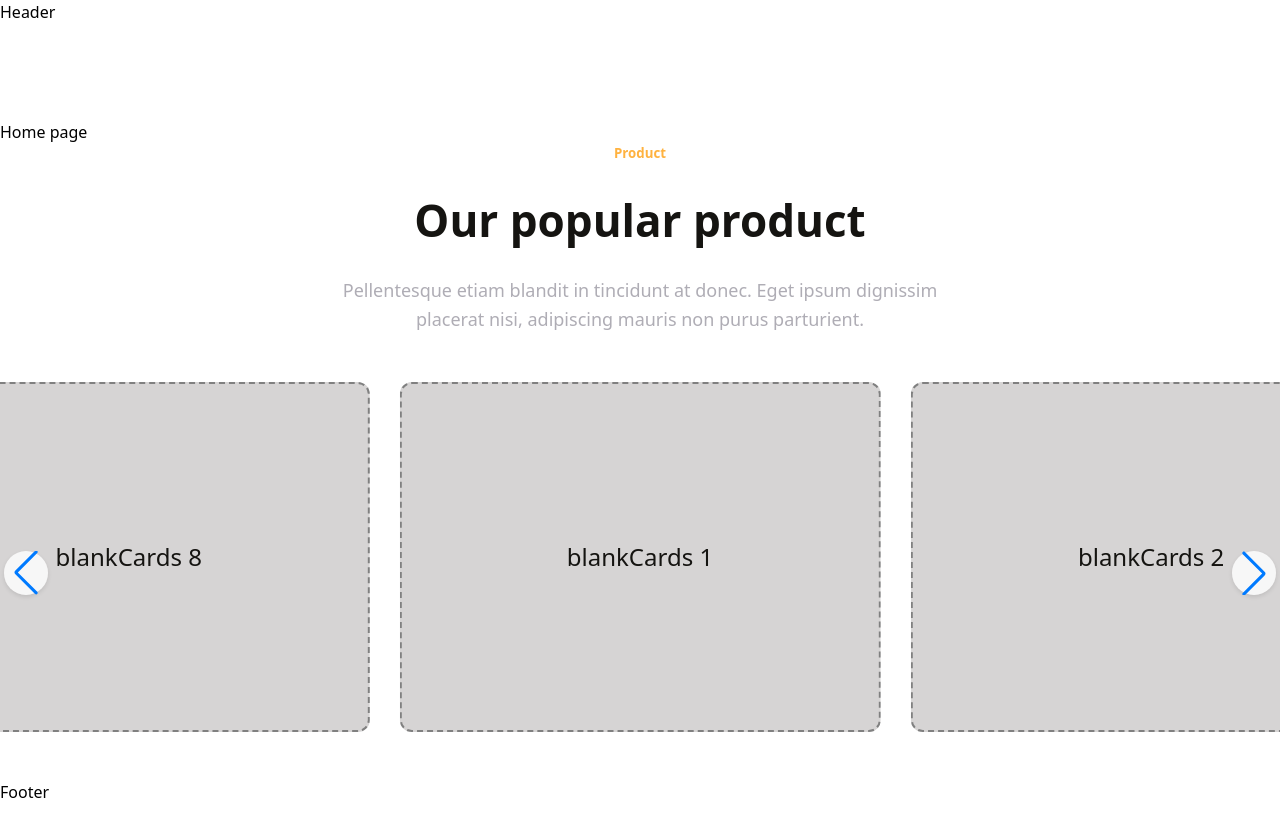
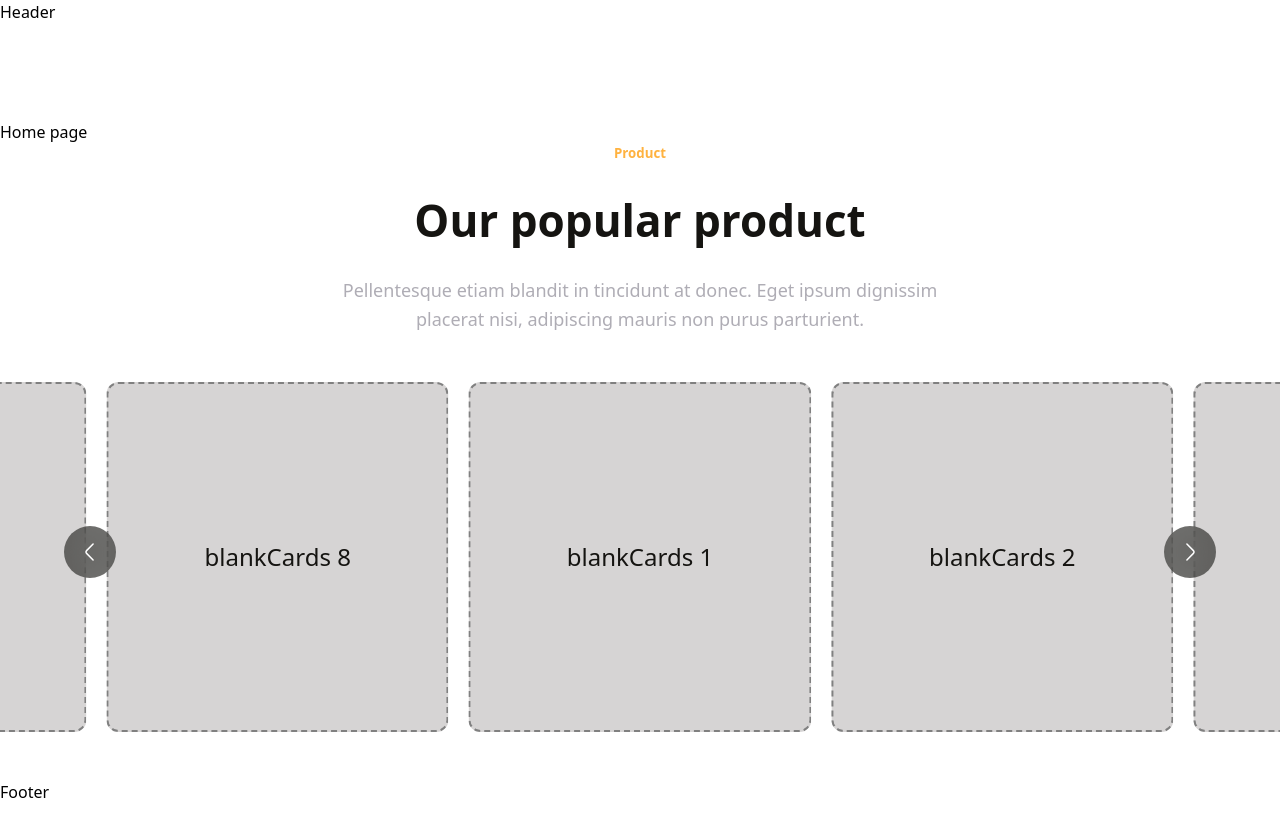
Before and after one commit to archis-academy/december-frontend-lalasia-2025, a React (Vite) app: page / in a window 1280 px wide. Shown: the top 836 px of the page. Built offline with nearby package versions, Linux system fonts and the light colour scheme; a web font is replaced by a local one.

Commit message:
Card yerleri olusturuldu, slider aktif fakat genis ekrandaki görüntüde problem var

```diff
--- /dev/null
+++ b/public/icons/OurProductSection/icons.tsx
@@ -0,0 +1,37 @@
+export const ArrowLeftIcon = () => (
+  <svg
+    width="24"
+    height="24"
+    viewBox="0 0 24 24"
+    fill="none"
+    xmlns="http://www.w3.org/2000/svg"
+  >
+    <path
+      d="M15.0898 19.92L8.56984 13.4C7.79984 12.63 7.79984 11.37 8.56984 10.6L15.0898 4.08"
+      stroke="currentColor"
+      stroke-width="1.5"
+      stroke-miterlimit="10"
+      stroke-linecap="round"
+      stroke-linejoin="round"
+    />
+  </svg>
+);
+
+export const ArrowRightIcon = () => (
+  <svg
+    width="24"
+    height="24"
+    viewBox="0 0 24 24"
+    fill="none"
+    xmlns="http://www.w3.org/2000/svg"
+  >
+    <path
+      d="M8.91016 19.92L15.4302 13.4C16.2002 12.63 16.2002 11.37 15.4302 10.6L8.91016 4.08"
+      stroke="currentColor"
+      stroke-width="1.5"
+      stroke-miterlimit="10"
+      stroke-linecap="round"
+      stroke-linejoin="round"
+    />
+  </svg>
+);
--- a/src/sections/OurPopularProductSection/OurPopularProductSection.module.scss
+++ b/src/sections/OurPopularProductSection/OurPopularProductSection.module.scss
@@ -8,6 +8,13 @@
   flex-direction: column;
   gap: pxToRem(32);
   font-family: $font-primary;
+  width: 100vw;
+  position: relative;
+  left: 50%;
+  right: 50%;
+  margin-left: -50vw;
+  margin-right: -50vw;
+  overflow: hidden;
 
   .sectionSubtitle {
     $h5-size: pxToRem(18);
@@ -52,7 +59,59 @@
   }
 }
 
-//oklari Navigation özellestirmek
+.swiperContainer {
+  position: relative;
+}
+.navButtonsWrapper {
+  display: flex;
+  justify-content: space-between;
+  width: 100%;
+  position: absolute;
+  top: 60%; // Slider'ın ortasına gelsin diye göz kararı (kart yüksekliğine göre ayarla)
+  left: 0;
+  z-index: 10;
+  pointer-events: none; // Tıklamalar alttaki karta geçsin, sadece butonlar tıklanabilir olsun
+  padding: 0 5%; // Kenarlardan biraz içeride dursunlar
+
+  @media (max-width: 768px) {
+    display: none;
+  }
+}
+
+.customPrevBtn,
+.customNextBtn {
+  pointer-events: auto;
+  width: 52px;
+  height: 52px;
+  border-radius: 50%;
+  background-color: rgba(21, 20, 17, 0.6);
+  backdrop-filter: blur(15px);
+
+  display: flex;
+  align-items: center;
+  justify-content: center;
+  cursor: pointer;
+  transition: all 0.3s ease;
+  color: $white;
+  border: none !important;
+  svg {
+    width: 24px;
+    height: 24px;
+    transition: transform 0.3s ease;
+  }
+
+  &:hover {
+    background-color: $main-color; // Yeşil renk
+    color: $white;
+    transform: scale(1.1); // Hafif büyüme efekti
+  }
+
+  // Tıklandığında (Active) basılma hissi
+  &:active {
+    transform: scale(0.95);
+  }
+}
+
 :global {
   .swiper-button-next,
   .swiper-button-prev {
--- a/src/sections/OurPopularProductSection/OurPopularProductSection.tsx
+++ b/src/sections/OurPopularProductSection/OurPopularProductSection.tsx
@@ -8,9 +8,17 @@ import "swiper/css/pagination";
 
 // Modüller
 import { Navigation, Pagination } from "swiper/modules";
+import {
+  ArrowLeftIcon,
+  ArrowRightIcon,
+} from "../../../public/icons/OurProductSection/icons";
+
+import { useRef } from "react";
 
 const OurPopularProductSection = () => {
-  const blankCards = [1, 2, 3, 4, 5, 6, 7, 8]; // Placeholder for blank cards
+  const blankCards = [1, 2, 3, 4, 5, 6, 7, 8];
+  const prevRef = useRef(null);
+  const nextRef = useRef(null);
 
   return (
     <section className={styles.ourPopularProductSection}>
@@ -22,16 +30,20 @@ const OurPopularProductSection = () => {
         placerat nisi, adipiscing mauris non purus parturient.
       </p>
 
-      {/* --- SWIPER BURADA BAŞLIYOR --- */}
       <Swiper
         modules={[Navigation, Pagination]}
-        navigation
+        centeredSlides={true}
         loop
-        centeredSlides={true}
-        slidesPerView={2.5}
-        /*slidesPerView={"auto"}*/
         spaceBetween={30}
         className={styles.swiperWrapper}
+        onBeforeInit={(swiper) => {
+          swiper.params.navigation.prevEl = prevRef.current;
+          swiper.params.navigation.nextEl = nextRef.current;
+        }}
+        navigation={{
+          prevEl: prevRef.current,
+          nextEl: nextRef.current,
+        }}
         breakpoints={{
           320: {
             slidesPerView: 1.2,
@@ -42,8 +54,8 @@ const OurPopularProductSection = () => {
             spaceBetween: 20,
           },
           1024: {
-            slidesPerView: 2.5,
-            spaceBetween: 30,
+            slidesPerView: 3.5,
+            spaceBetween: 20,
           },
         }}
       >
@@ -55,6 +67,14 @@ const OurPopularProductSection = () => {
           </SwiperSlide>
         ))}
       </Swiper>
+      <div className={styles.navButtonsWrapper}>
+        <button ref={prevRef} className={styles.customPrevBtn}>
+          <ArrowLeftIcon />
+        </button>
+        <button ref={nextRef} className={styles.customNextBtn}>
+          <ArrowRightIcon />
+        </button>
+      </div>
     </section>
   );
 };
```
